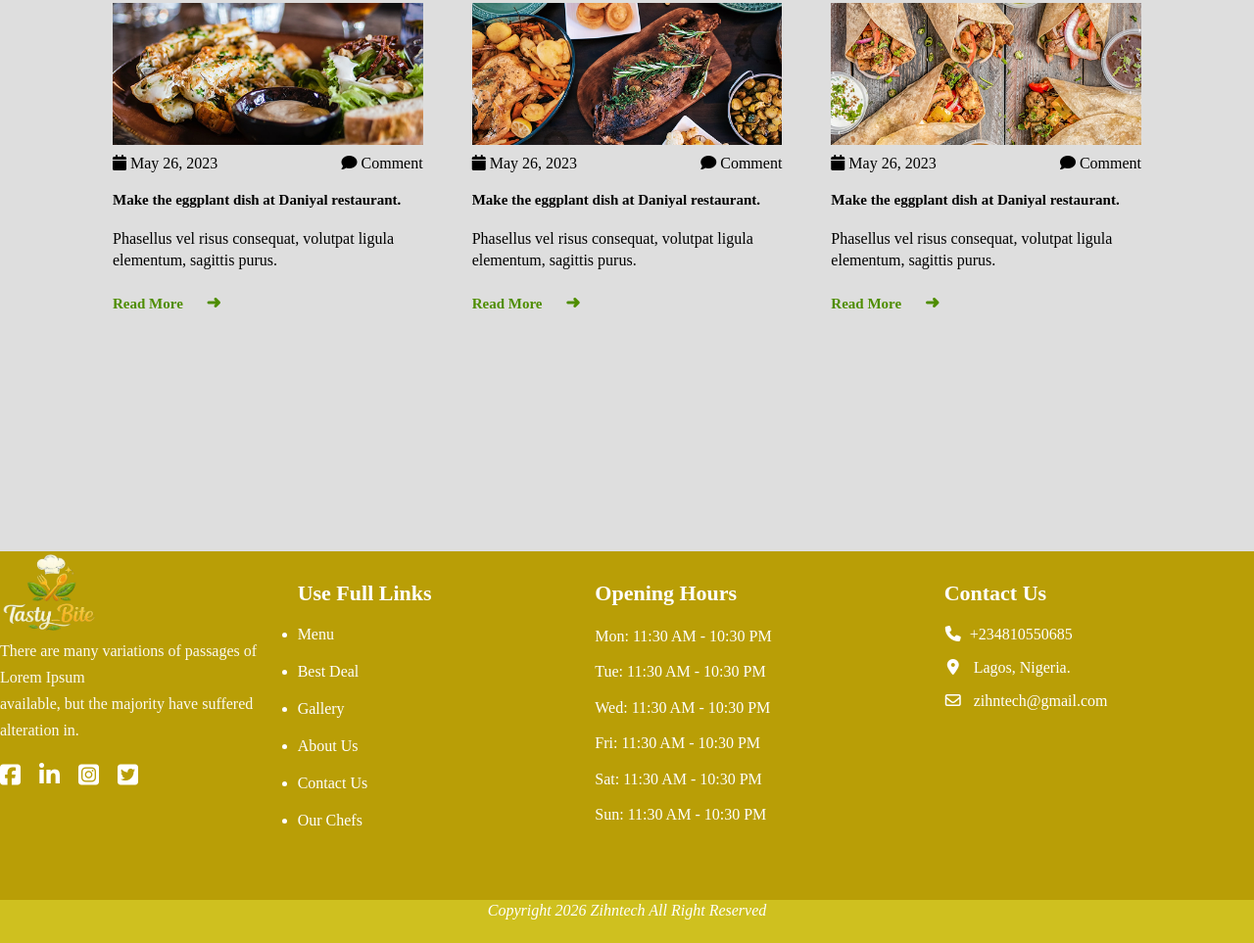
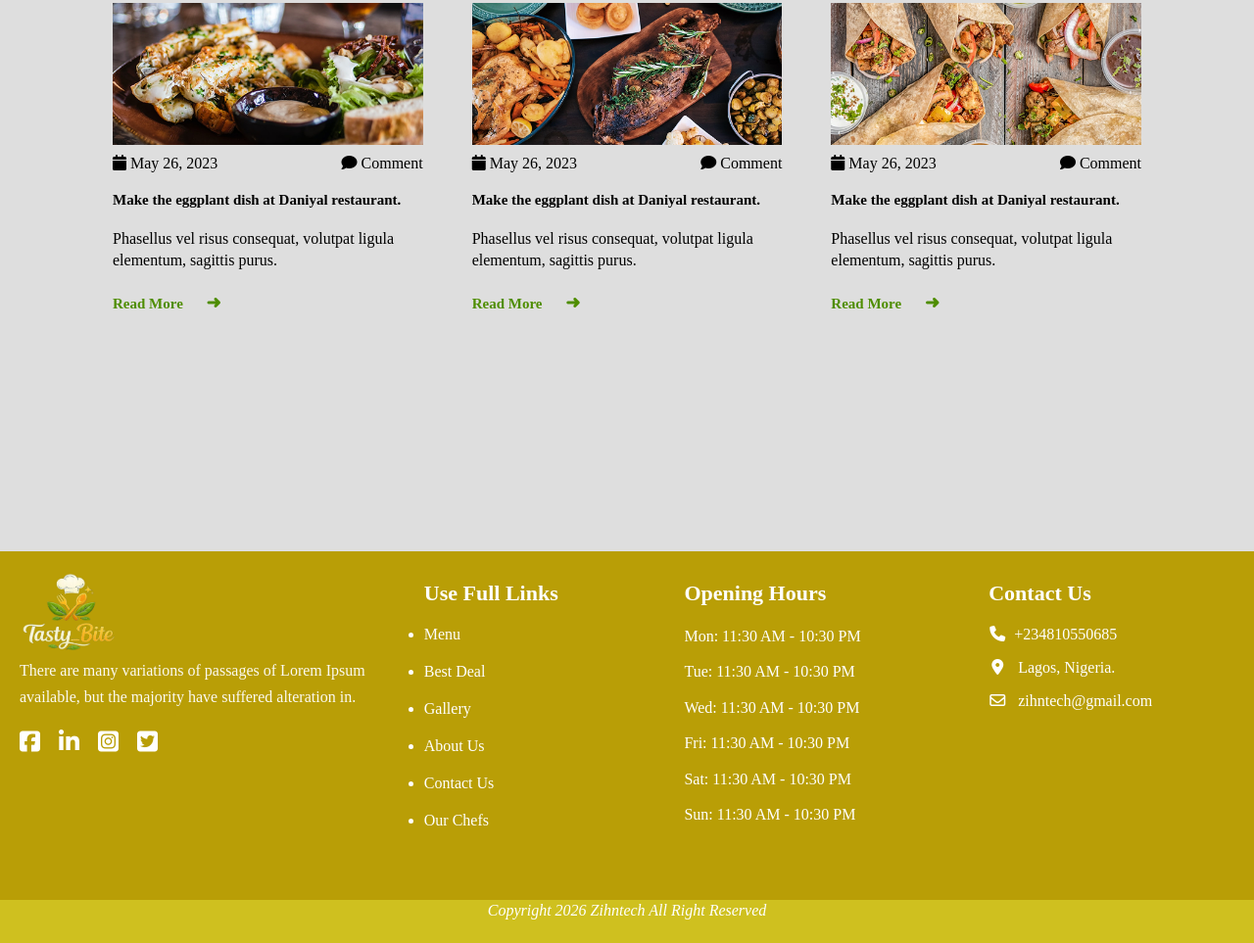
Before and after one commit to Azeezaty/Zihntech-Academy, a plain HTML site: page tasty-bites/index.html in a window 1280 px wide. Shown: the part 3797-4760 px from the top of the page at 98% size. Drawn offline with Linux system fonts and the light colour scheme.

Commit message:
feat: build TastyBite landing page with HTML and CSS, added header and navigation, added hero section, added about section, added popular dishes section, added testimonials, added food gallery, added blog/news section, added footer, styled sections with CSS, fixed layout and alignment issues.

```diff
--- a/tasty-bites/style.css
+++ b/tasty-bites/style.css
@@ -348,7 +348,9 @@ footer{
     height: 50vh;
 }
 .div1 {
-    flex: 1;
+    flex: 1.;
+    padding: 20px;
+
 }
 .div1 p {
     line-height: 1.7;
@@ -381,7 +383,7 @@ footer h6 {
 }
 .div3, .div4 {
     flex: 1.2;
-    min-width: 220px;
+
 }
 .div3 p {
     margin-bottom: 14px;
@@ -403,7 +405,7 @@ footer h6 {
 /* Copyright bar */
 .footer-bottom {
     text-align: center;
-  width: 100%;
+    width: 100%;
     font-style: italic;
     background-color:#cfc01f ;
 }
```
